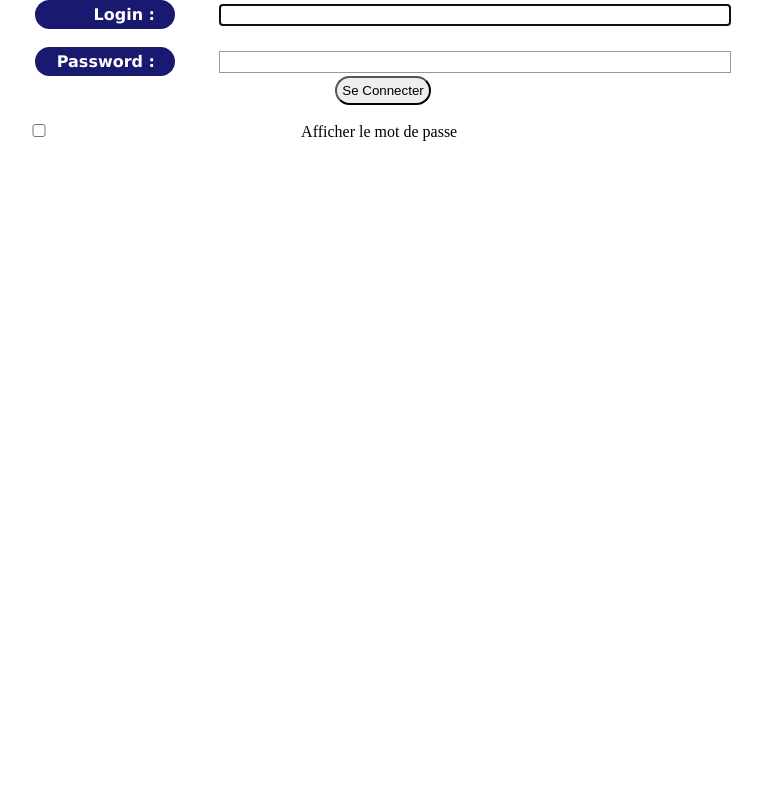
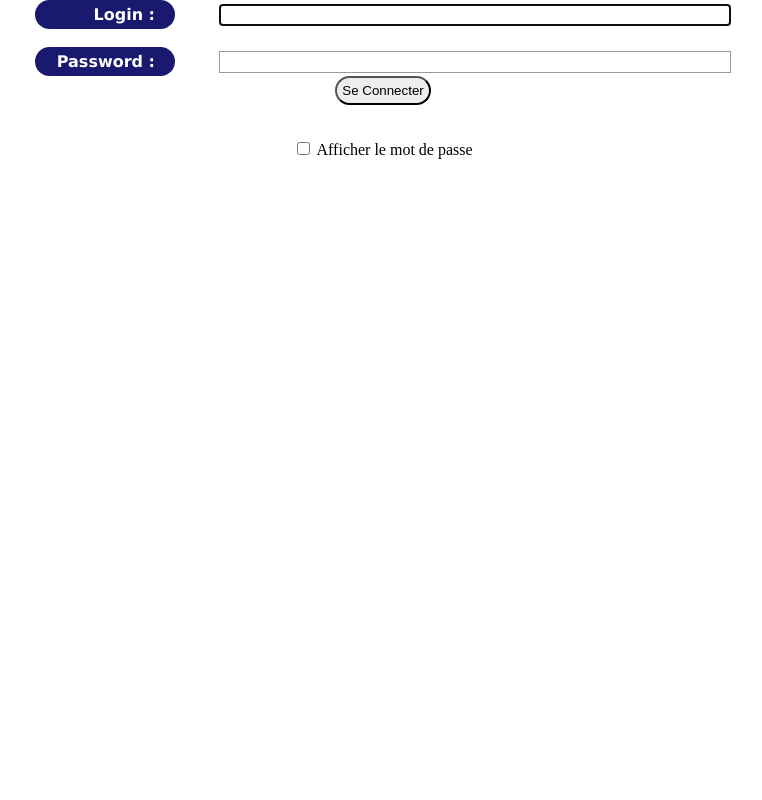
Before and after one commit to thibault-chausson/blog_simple, a PHP site: page /php/formulaire_connexion.php in a window 1280 px wide. Shown: the whole page, without its empty margins (257-1019 px from the left). Run offline with PHP 8.4, Linux system fonts and the light colour scheme.

Commit message:
Il manque inscription en css et une question sur une check boxe de connexion et inscription

```diff
--- a/connexion.php
+++ b/connexion.php
@@ -41,7 +41,11 @@ if ($loginStatus[0]) {
 }
 else {
     include 'php/formulaire_connexion.php';
-    echo '<a href="inscription.php">Créer un compte >></a>';
+    echo '
+            </br>
+            <div class="centre">
+            <a  href="inscription.php">Créer un compte >></a>
+            </div>';
 }
 
 ?>
--- a/php/formulaire_connexion.php
+++ b/php/formulaire_connexion.php
@@ -18,7 +18,9 @@
     </div>
 </form>
 
-<input  type="checkbox" onclick="Afficher_password('password')"> Afficher le mot de passe
+<br>
+
+<div class="p"><input  type="checkbox" onclick="Afficher_password('password')"> Afficher le mot de passe</div>
 
 
 <script type="text/javascript" src="./js/password.js"></script>
--- a/styles/connexion.css
+++ b/styles/connexion.css
@@ -23,10 +23,14 @@ label {
 }
 
 
-input {
+form input {
     font: 1em sans-serif;
     width : 40%;
     box-sizing:border-box;
     border: 1px solid #999999;
     margin-left:40px;
 }
+
+.p {
+    text-align: center;
+}
```
